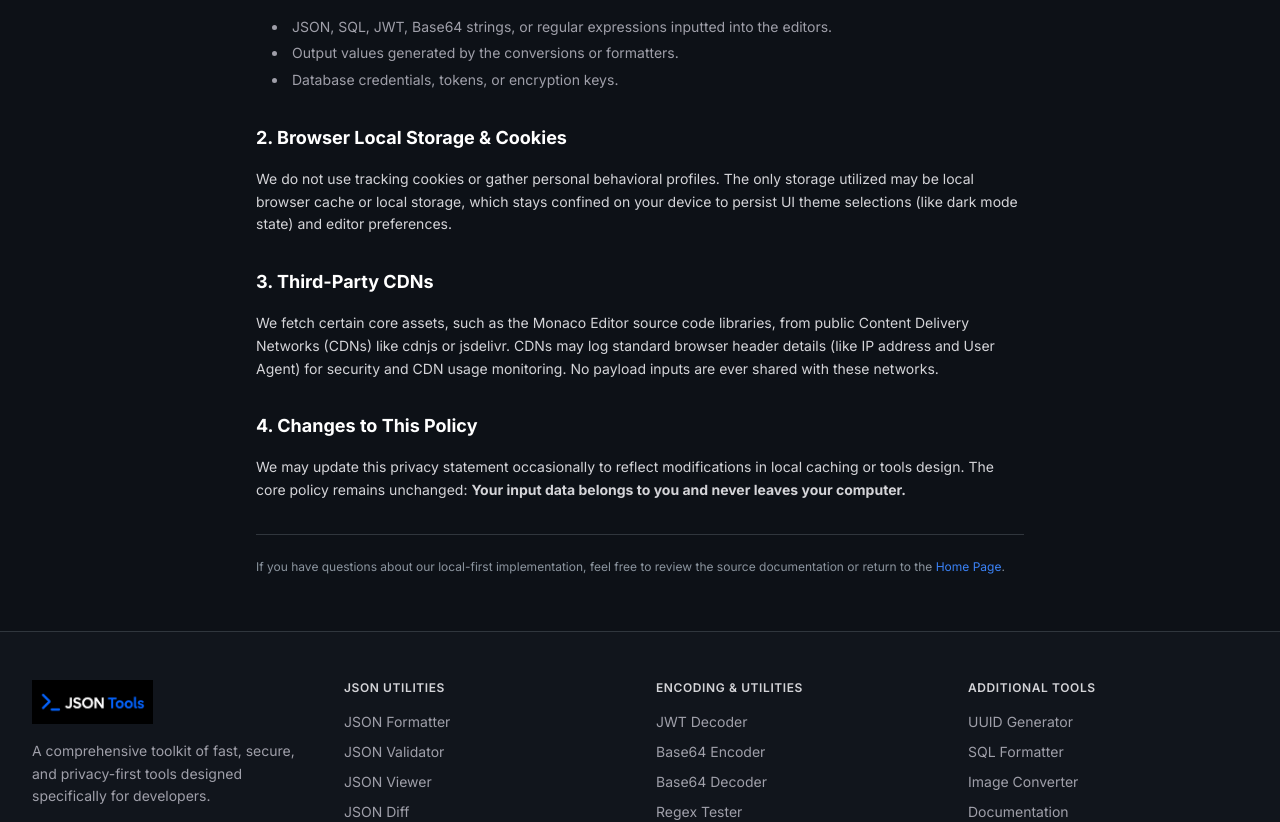
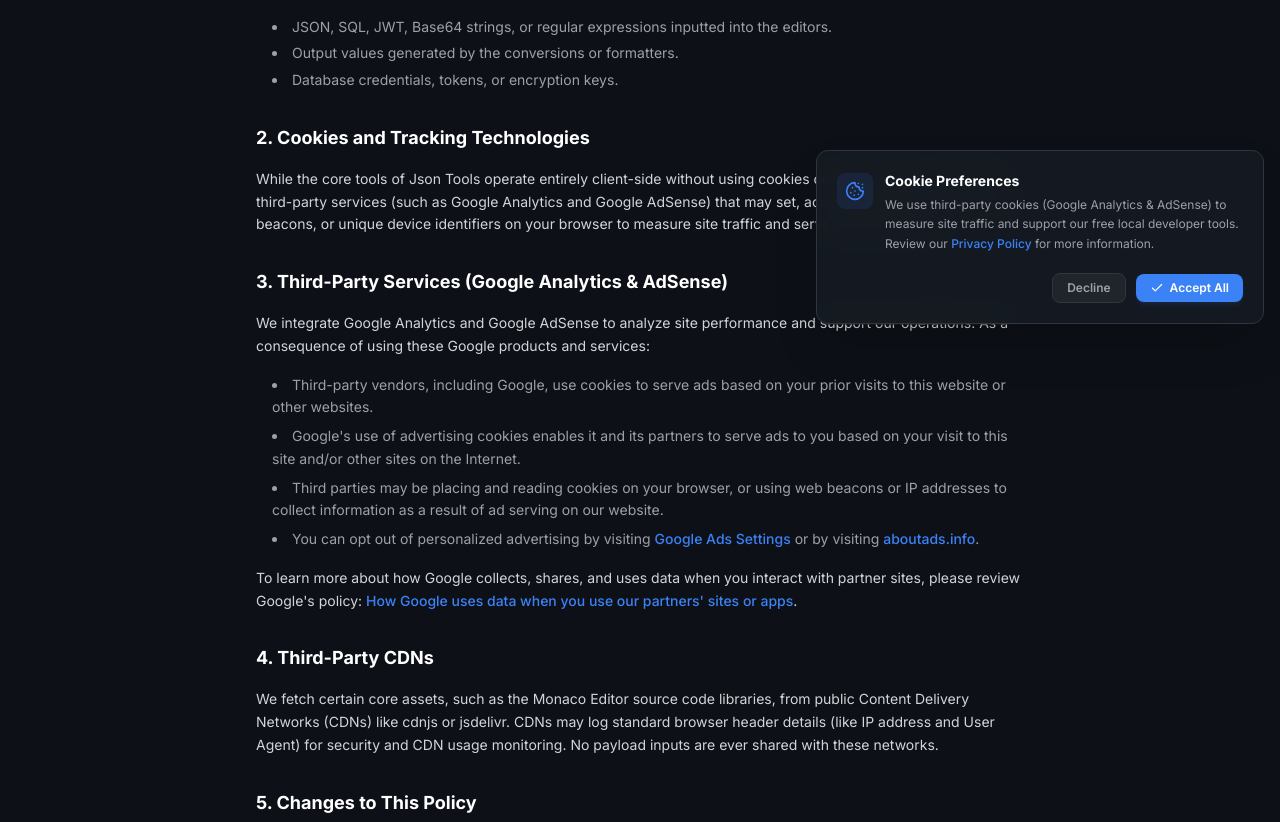
Before and after one commit to mkannan2104/devtools, a Next.js app: page /privacy in a window 1280 px wide. Shown: the part 460-1282 px from the top of the page. Built offline with nearby package versions, Linux system fonts and the light colour scheme.

Commit message:
feat: implement cookie consent banner and update privacy policy to reflect third-party analytics and ad service usage

```diff
--- a/src/app/privacy/page.tsx
+++ b/src/app/privacy/page.tsx
@@ -44,23 +44,72 @@
       </section>
 
       <section className="space-y-4 text-sm text-zinc-300 leading-relaxed">
-        <h2 className="text-lg font-bold text-white">2. Browser Local Storage & Cookies</h2>
+        <h2 className="text-lg font-bold text-white">2. Cookies and Tracking Technologies</h2>
         <p>
-          We do not use tracking cookies or gather personal behavioral profiles. The only storage utilized may be local browser cache or local storage, which stays confined on your device to persist UI theme selections (like dark mode state) and editor preferences.
+          While the core tools of Json Tools operate entirely client-side without using cookies or tracking tools, we employ third-party services (such as Google Analytics and Google AdSense) that may set, access, and read cookies, web beacons, or unique device identifiers on your browser to measure site traffic and serve advertisements.
         </p>
       </section>
 
       <section className="space-y-4 text-sm text-zinc-300 leading-relaxed">
-        <h2 className="text-lg font-bold text-white">3. Third-Party CDNs</h2>
+        <h2 className="text-lg font-bold text-white">3. Third-Party Services (Google Analytics & AdSense)</h2>
+        <p>
+          We integrate Google Analytics and Google AdSense to analyze site performance and support our operations. As a consequence of using these Google products and services:
+        </p>
+        <ul className="list-disc list-inside pl-4 space-y-1.5 text-zinc-400">
+          <li>
+            Third-party vendors, including Google, use cookies to serve ads based on your prior visits to this website or other websites.
+          </li>
+          <li>
+            Google's use of advertising cookies enables it and its partners to serve ads to you based on your visit to this site and/or other sites on the Internet.
+          </li>
+          <li>
+            Third parties may be placing and reading cookies on your browser, or using web beacons or IP addresses to collect information as a result of ad serving on our website.
+          </li>
+          <li>
+            You can opt out of personalized advertising by visiting{" "}
+            <a
+              href="https://www.google.com/settings/ads"
+              target="_blank"
+              rel="noopener noreferrer"
+              className="text-brand-blue hover:underline font-medium"
+            >
+              Google Ads Settings
+            </a>{" "}
+            or by visiting{" "}
+            <a
+              href="https://optout.aboutads.info"
+              target="_blank"
+              rel="noopener noreferrer"
+              className="text-brand-blue hover:underline font-medium"
+            >
+              aboutads.info
+            </a>.
+          </li>
+        </ul>
+        <p className="mt-2 text-zinc-300">
+          To learn more about how Google collects, shares, and uses data when you interact with partner sites, please review Google's policy:{" "}
+          <a
+            href="https://policies.google.com/technologies/partner-sites"
+            target="_blank"
+            rel="noopener noreferrer"
+            className="text-brand-blue hover:underline font-medium"
+          >
+            How Google uses data when you use our partners' sites or apps
+          </a>.
+        </p>
+      </section>
+
+      <section className="space-y-4 text-sm text-zinc-300 leading-relaxed">
+        <h2 className="text-lg font-bold text-white">4. Third-Party CDNs</h2>
         <p>
           We fetch certain core assets, such as the Monaco Editor source code libraries, from public Content Delivery Networks (CDNs) like cdnjs or jsdelivr. CDNs may log standard browser header details (like IP address and User Agent) for security and CDN usage monitoring. No payload inputs are ever shared with these networks.
         </p>
       </section>
 
       <section className="space-y-4 text-sm text-zinc-300 leading-relaxed">
-        <h2 className="text-lg font-bold text-white">4. Changes to This Policy</h2>
+        <h2 className="text-lg font-bold text-white">5. Changes to This Policy</h2>
         <p>
-          We may update this privacy statement occasionally to reflect modifications in local caching or tools design. The core policy remains unchanged: <strong>Your input data belongs to you and never leaves your computer.</strong>
+          We may update this privacy statement occasionally to reflect modifications in local caching, tools design, or regulatory/compliance updates. The core policy remains unchanged: <strong>Your input data belongs to you and never leaves your computer.</strong>
         </p>
       </section>
 
--- /dev/null
+++ b/src/components/analytics/CookieConsent.tsx
@@ -0,0 +1,83 @@
+"use client";
+
+import React, { useState, useEffect } from "react";
+import Link from "next/link";
+import { Shield, Cookie, Check, X } from "lucide-react";
+
+interface CookieConsentProps {
+  onConsentChange: (consent: "accepted" | "declined") => void;
+}
+
+export function CookieConsent({ onConsentChange }: CookieConsentProps) {
+  const [isVisible, setIsVisible] = useState(false);
+
+  useEffect(() => {
+    // Check if user has already made a choice
+    const savedConsent = localStorage.getItem("cookie-consent");
+    if (!savedConsent) {
+      // Small delay before showing the banner for better UX
+      const timer = setTimeout(() => {
+        setIsVisible(true);
+      }, 1000);
+      return () => clearTimeout(timer);
+    } else {
+      onConsentChange(savedConsent as "accepted" | "declined");
+    }
+  }, [onConsentChange]);
+
+  const handleAccept = () => {
+    localStorage.setItem("cookie-consent", "accepted");
+    setIsVisible(false);
+    onConsentChange("accepted");
+  };
+
+  const handleDecline = () => {
+    localStorage.setItem("cookie-consent", "declined");
+    setIsVisible(false);
+    onConsentChange("declined");
+  };
+
+  if (!isVisible) return null;
+
+  return (
+    <div className="fixed bottom-4 left-4 right-4 z-50 md:left-auto md:max-w-md animate-fade-in">
+      <div className="rounded-xl border border-border-custom bg-sidebar/95 backdrop-blur-md p-5 shadow-2xl space-y-4">
+        <div className="flex items-start gap-3">
+          <div className="p-2 bg-brand-blue/10 rounded-lg text-brand-blue shrink-0 mt-0.5">
+            <Cookie size={20} />
+          </div>
+          <div className="space-y-1">
+            <h4 className="text-sm font-bold text-white flex items-center gap-1.5">
+              Cookie Preferences
+            </h4>
+            <p className="text-xs text-zinc-400 leading-relaxed">
+              We use third-party cookies (Google Analytics & AdSense) to measure site traffic and support our free local developer tools. Review our{" "}
+              <Link href="/privacy" className="text-brand-blue hover:underline font-medium">
+                Privacy Policy
+              </Link>{" "}
+              for more information.
+            </p>
+          </div>
+        </div>
+
+        <div className="flex items-center justify-end gap-2.5 pt-1">
+          <button
+            onClick={handleDecline}
+            className="px-3.5 py-1.5 rounded-lg text-xs font-semibold text-zinc-400 hover:text-white bg-white/5 hover:bg-white/10 border border-border-custom transition-all duration-200 cursor-pointer"
+          >
+            Decline
+          </button>
+          <button
+            onClick={handleAccept}
+            className="flex items-center gap-1.5 px-3.5 py-1.5 rounded-lg text-xs font-semibold text-white bg-brand-blue hover:bg-brand-blue-hover transition-all duration-200 shadow-md shadow-brand-blue/10 cursor-pointer"
+          >
+            <Check size={14} />
+            Accept All
+          </button>
+        </div>
+      </div>
+    </div>
+  );
+}
+
+export default CookieConsent;
--- a/src/components/analytics/ThirdPartyScripts.tsx
+++ b/src/components/analytics/ThirdPartyScripts.tsx
@@ -1,17 +1,30 @@
+"use client";
+
+import { useState } from "react";
 import Script from "next/script";
 import GoogleAdSense from "./GoogleAdSense";
+import CookieConsent from "./CookieConsent";
 
 const GA_MEASUREMENT_ID = "G-BQDKK60PRJ";
 
 export function ThirdPartyScripts() {
+  const [consent, setConsent] = useState<"accepted" | "declined" | null>(null);
+
+  const handleConsentChange = (newConsent: "accepted" | "declined") => {
+    setConsent(newConsent);
+  };
+
   return (
+    <>
+      <CookieConsent onConsentChange={handleConsentChange} />
+      {consent === "accepted" && (
         <>
           <GoogleAdSense />
           <Script
             src={`https://www.googletagmanager.com/gtag/js?id=${GA_MEASUREMENT_ID}`}
-        strategy="lazyOnload"
+            strategy="afterInteractive"
           />
-      <Script id="google-analytics" strategy="lazyOnload">
+          <Script id="google-analytics" strategy="afterInteractive">
             {`
               window.dataLayer = window.dataLayer || [];
               function gtag(){dataLayer.push(arguments);}
@@ -20,6 +33,8 @@
             `}
           </Script>
         </>
+      )}
+    </>
   );
 }
 
```
Lines whose indentation alone changed are shown as unchanged.
